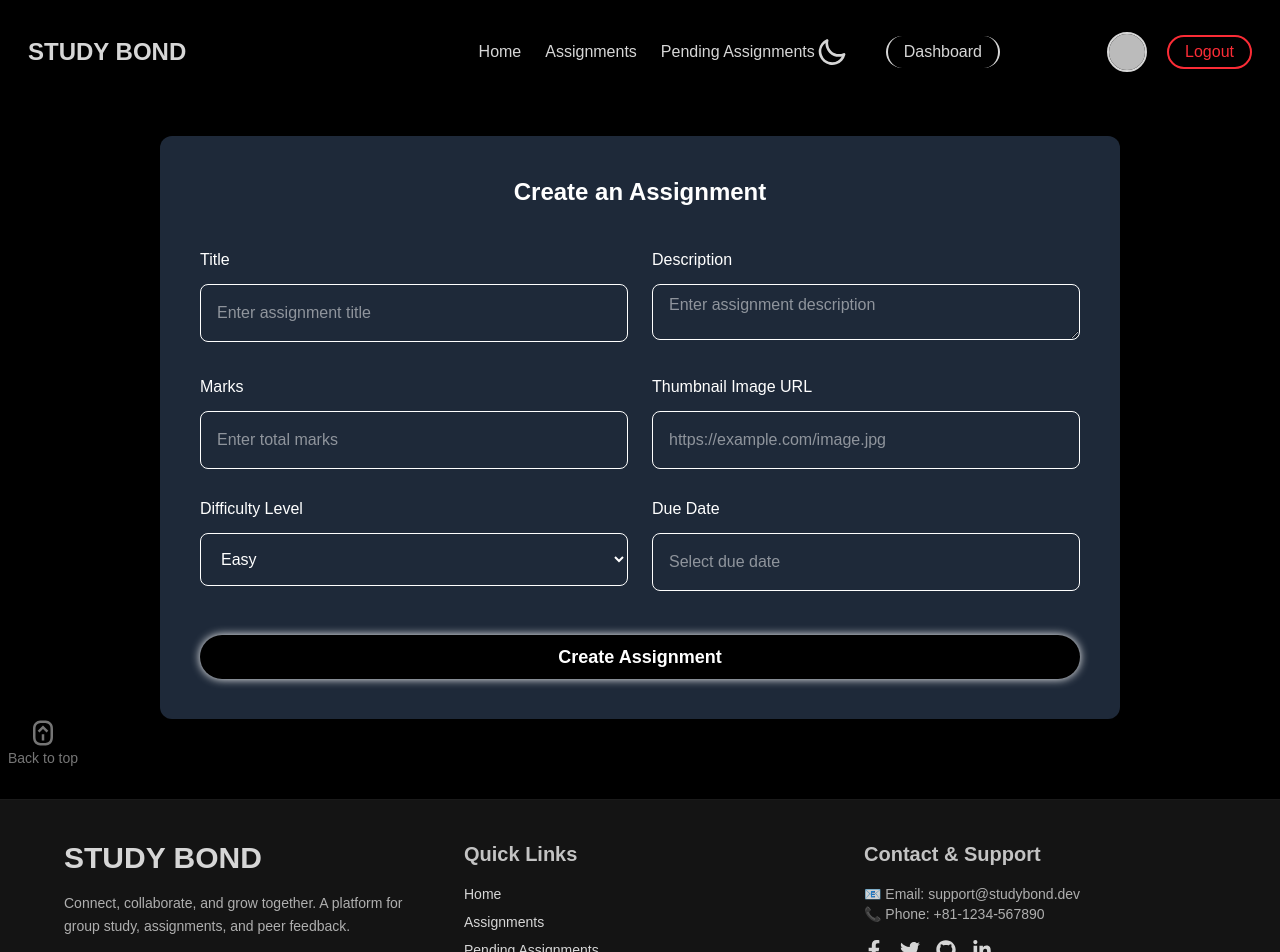
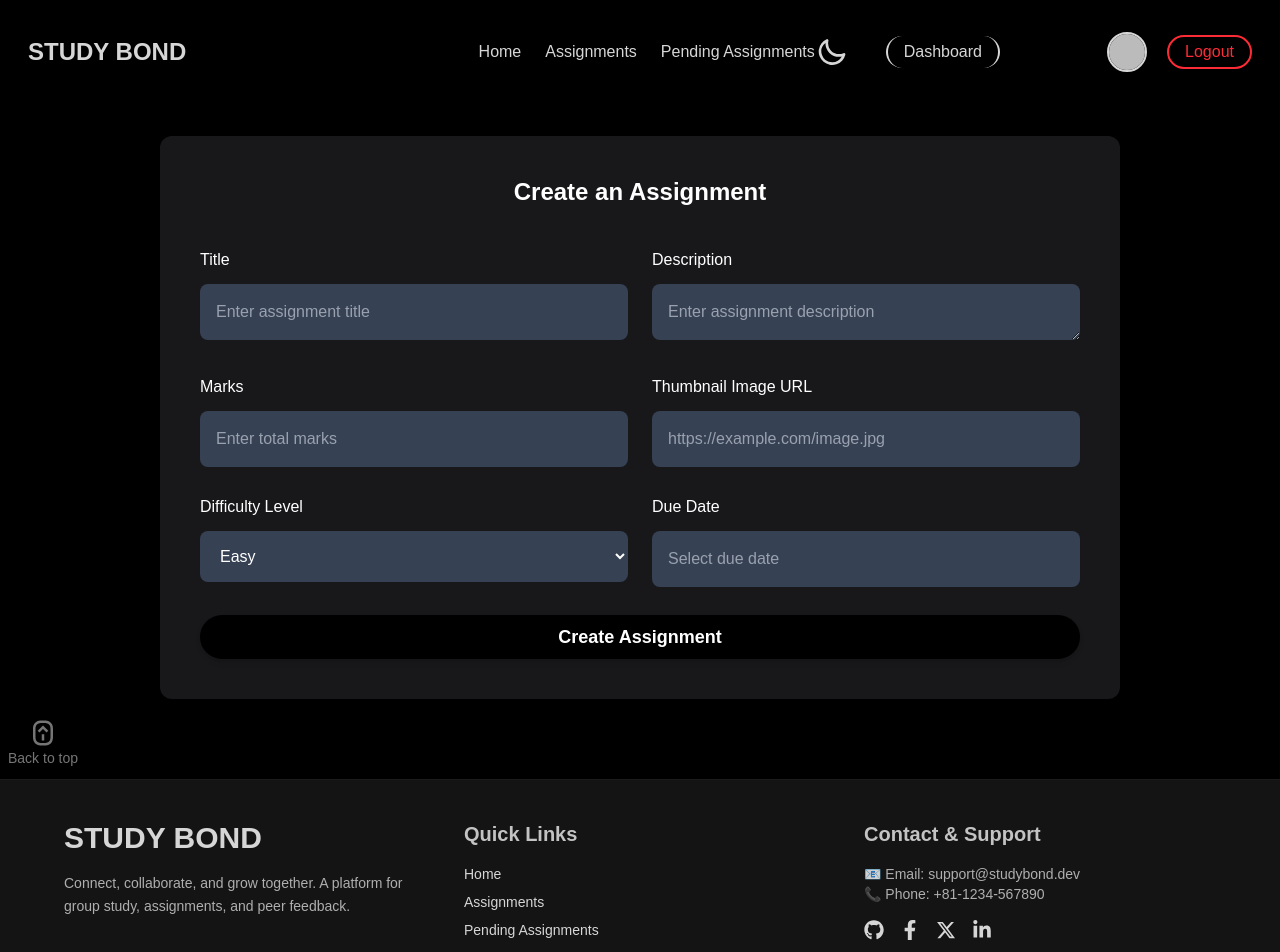
Before and after one commit to rashikdev/StudyBond, a React (Vite) app: page /create-assignment in a window 1280 px wide. Shown: the top 952 px of the page. Built offline with nearby package versions, Linux system fonts and the light colour scheme; no server answers; sample sign-in values are in the browser's storage; a web font is replaced by a local one.

Commit message:
fixed dashboard avg mark issue

```diff
--- a/src/components/AssignmentCard.jsx
+++ b/src/components/AssignmentCard.jsx
@@ -24,8 +24,8 @@ const AssignmentCard = ({
   };
 
   const handleModal = () => {
-    if (!assignment.email || assignment.email !== user?.email)
-      return toast.error("You are not authorized to update this assignment.");
+    // if (!assignment.email || assignment.email !== user?.email)
+    //   return toast.error("You are not authorized to update this assignment.");
     setOpen(true);
     handleGetIdAndAssignment(_id, assignment);
   };
--- a/src/components/FaqSection.jsx
+++ b/src/components/FaqSection.jsx
@@ -115,7 +115,7 @@ export default function App() {
           initial={{ opacity: 0 }}
           animate={{ opacity: 1 }}
           transition={{ duration: 0.5 }}
-          className="fixed h-[100vh] w-[100vw] top-[50%] left-[50%] transform -translate-x-1/2 -translate-y-1/2 bg-black/20 backdrop-blur-md"
+          className="fixed h-[100vh] w-[100vw] top-[50%] left-[50%] transform -translate-x-1/2 -translate-y-1/2 bg-black/20 text-white backdrop-blur-md"
         >
           <motion.div
             initial={{ opacity: 0, scale: 0 }}
--- a/src/components/Footer.jsx
+++ b/src/components/Footer.jsx
@@ -1,4 +1,6 @@
 import { FaFacebookF, FaTwitter, FaGithub, FaLinkedinIn } from "react-icons/fa";
+import { FaXTwitter } from "react-icons/fa6";
+
 import { Link } from "react-router";
 
 const Footer = () => {
@@ -55,27 +57,31 @@ const Footer = () => {
 
           <div className="flex items-center space-x-4 mt-3">
             <a
-              href="#"
+              target="_blank"
+              href="https://github.com/rashikdev"
+              aria-label="GitHub"
+              className="text-xl hover:text-gray-500 hover:scale-110 transition"
+            >
+              <FaGithub />
+            </a>
+            <a
+              target="_blank"
+              href="https://www.facebook.com/share/16Fjh4kbAR/"
               aria-label="Facebook"
               className="text-xl hover:text-blue-600 hover:scale-110 transition"
             >
               <FaFacebookF />
             </a>
             <a
-              href="#"
+              target="_blank"
+              href="https://x.com/RashikKhan513"
               aria-label="Twitter"
               className="text-xl hover:text-sky-500 hover:scale-110 transition"
             >
-              <FaTwitter />
+              <FaXTwitter />
             </a>
             <a
-              href="#"
-              aria-label="GitHub"
-              className="text-xl hover:text-gray-500 hover:scale-110 transition"
-            >
-              <FaGithub />
-            </a>
-            <a
+              target="_blank"
               href="#"
               aria-label="LinkedIn"
               className="text-xl hover:text-blue-500 hover:scale-110 transition"
--- a/src/pages/AssignmentDetails.jsx
+++ b/src/pages/AssignmentDetails.jsx
@@ -58,16 +58,16 @@ const AssignmentDetails = () => {
       initial={{ opacity: 0, y: 90 }}
       animate={{ opacity: 1, y: 0 }}
       transition={{ duration: 0.8 }}
-      className="max-w-4xl mx-auto px-4 py-10 md:mt-30 mt-16 mb-5 text-white"
+      className="max-w-4xl mx-auto px-4 py-10 md:mt-30 mt-16 mb-5"
     >
-      <div className="bg-gray-900 shadow-lg rounded-2xl p-6">
+      <div className="bg-gray-800 rounded-2xl p-6">
         <img
           src={thumbnail}
           alt={title}
           className="w-full h-64 object-cover rounded-lg mb-6"
         />
         <div className="flex items-center justify-between">
-          <h2 className="md:text-3xl text-lg font-bold mb-2">{title}</h2>
+          <h2 className="md:text-3xl text-lg font-bold mb-2 text-white">{title}</h2>
           <span
             className={`inline-block px-4 font-semibold py-1 rounded-full ${getBadgeColor()}`}
           >
@@ -77,7 +77,7 @@ const AssignmentDetails = () => {
         <p className="mb-4 text-gray-400">{description}</p>
 
         <div className="flex items-center justify-between mb-6">
-          <span className="text-sm">
+          <span className="text-sm text-white">
             Due Date: <strong className="text-yellow-400">{dueDate}</strong>
           </span>
           <span className="text-sm">
@@ -86,7 +86,7 @@ const AssignmentDetails = () => {
         </div>
         <button
           onClick={() => setOpen(true)}
-          className="w-full text-white text-lg font-semibold py-2 rounded-full cursor-pointer bg-black shadow-[0_0px_10px_0px_white] hover:bg-gray-800 transition duration-300 ease-in-out"
+          className="w-full text-lg font-semibold py-2 rounded-full cursor-pointer bg-base-100 placeholder-gray-500 shadow-md focus:outline-none focus:ring-2 focus:ring-primary"
         >
           Take Assignment
         </button>
--- a/src/pages/CreateAssignment.jsx
+++ b/src/pages/CreateAssignment.jsx
@@ -38,26 +38,26 @@ const CreateAssignment = () => {
   }
 
   useEffect(() => {
-      window.scrollTo({ top: 0, behavior: "smooth" });
-    }, []);
+    window.scrollTo({ top: 0, behavior: "smooth" });
+  }, []);
   return (
     <motion.div
       initial={{ opacity: 0, y: -70 }}
       animate={{ opacity: 1, y: 0 }}
       transition={{ duration: 1 }}
-      className="mt-34 mb-20 lg:w-9/12 mx-auto p-6 md:p-10 rounded-xl bg-gray-800 text-white"
+      className="mt-34 mb-20 lg:w-9/12 mx-auto p-6 md:p-10 rounded-xl bg-zinc-900 text-white"
     >
       <h2 className="text-2xl font-semibold mb-10 text-center">
         Create an Assignment
       </h2>
-      <form onSubmit={handleSubmit} className="space-y-4">
+      <form onSubmit={handleSubmit} className="space-y-4 ">
         <div className="flex flex-col gap-2 md:flex-row md:space-x-4">
           <div className="flex-1">
             <label className="w-full font-medium mb-1">Title</label>
             <input
               type="text"
               name="title"
-              className="w-full border rounded-lg px-4 py-4 my-3"
+              className="w-full bg-gray-700 placeholder:text-gray-400 rounded-lg px-4 py-4 my-3 focus:outline-none"
               placeholder="Enter assignment title"
               required
             />
@@ -67,7 +67,7 @@ const CreateAssignment = () => {
             <textarea
               type="text"
               name="description"
-              className="w-full border rounded-lg px-4 py-2 h-20 md:h-[56px] my-3"
+              className="w-full bg-gray-700 placeholder:text-gray-400 rounded-lg px-4 py-4 h-20 md:h-[56px] my-3 focus:outline-none"
               placeholder="Enter assignment description"
               required
             />
@@ -79,7 +79,7 @@ const CreateAssignment = () => {
             <input
               type="number"
               name="marks"
-              className="w-full border rounded-lg px-4 py-4 my-3"
+              className="w-full bg-gray-700 placeholder:text-gray-400 rounded-lg px-4 py-4 my-3 focus:outline-none"
               placeholder="Enter total marks"
               required
             />
@@ -92,7 +92,7 @@ const CreateAssignment = () => {
             <input
               type="url"
               name="thumbnail"
-              className="w-full border rounded-lg px-4 py-4 my-3"
+              className="w-full bg-gray-700 placeholder:text-gray-400 rounded-lg px-4 py-4 my-3 focus:outline-none"
               placeholder="https://example.com/image.jpg"
               required
             />
@@ -104,7 +104,7 @@ const CreateAssignment = () => {
             <label className="w-full font-medium mb-1">Difficulty Level</label>
             <select
               name="difficulty"
-              className="w-full border rounded-lg px-4 py-4 my-3"
+              className="w-full bg-gray-700 placeholder:text-gray-400 rounded-lg px-4 py-4 my-3 focus:outline-none"
               required
             >
               <option value="Easy">Easy</option>
@@ -120,7 +120,7 @@ const CreateAssignment = () => {
                 onChange={(date) => setDueDate(date)}
                 dateFormat="dd-MM-yyyy"
                 placeholderText="Select due date"
-                className="w-full border rounded-lg px-4 py-4"
+                className="w-full bg-gray-700 placeholder:text-gray-400 rounded-lg px-4 py-4"
                 wrapperClassName="w-full"
                 required
               />
@@ -129,7 +129,7 @@ const CreateAssignment = () => {
         </div>
         <button
           type="submit"
-          className="w-full text-white text-lg font-semibold py-2 rounded-full cursor-pointer bg-black shadow-[0_0px_10px_0px_white] hover:bg-gray-800 transition duration-300 ease-in-out md:mt-4"
+          className="w-full text-lg font-semibold py-2 rounded-full cursor-pointer bg-black shadow-md focus:outline-none focus:ring-2 focus:ring-primary focus:ring-opacity-50 text-base-400"
         >
           Create Assignment
         </button>
--- a/src/pages/MyAssignments.jsx
+++ b/src/pages/MyAssignments.jsx
@@ -1,17 +1,25 @@
 import React, { use, useEffect, useState } from "react";
 import { AuthContext } from "../context/AuthProvider";
 import useAxiosSecure from "../hooks/useAxiosSecure";
+import Spinner from "../components/Spinner";
 
 const MyAssignments = () => {
   const axiosSecure = useAxiosSecure();
   const { user } = use(AuthContext);
   const [myAssignments, setMyAssignments] = useState([]);
+  const [assignmentsLoading, setAssignmentsLoading] = useState(true);
 
   useEffect(() => {
+    setAssignmentsLoading(true);
     axiosSecure.get(`/submitedassignments?email=${user?.email}`).then((res) => {
       setMyAssignments(res.data);
+      setAssignmentsLoading(false);
     });
   }, []);
+
+  if (assignmentsLoading) {
+    return <Spinner></Spinner>;
+  }
 
   return (
     <div className="w-11/12 mx-auto mt-30 min-h-[55vh]">
```
Also changed, not shown: src/pages/Assignments.jsx (+7 -7 lines), src/pages/DashBoard.jsx (+19 -2 lines).
